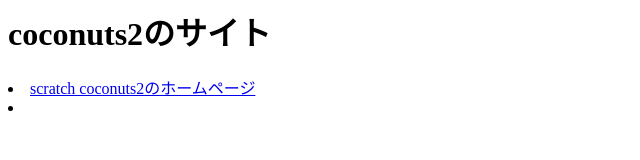
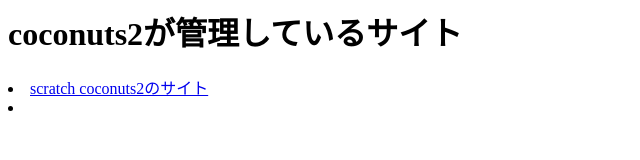
Before and after one commit to coconuts2/coconuts2.github.io, a plain HTML site: page index.html in a window 1280 px wide. Shown: the whole page, without its empty margins (0-640 px from the left). Drawn offline with Linux system fonts and the light colour scheme.

Commit message:
Update index.html

```diff
--- a/index.html
+++ b/index.html
@@ -1,2 +1,2 @@
-<h1>coconuts2のサイト</h1>
-<li><a href="scratch">scratch coconuts2のホームページ</a><li>
+<h1>coconuts2が管理しているサイト</h1>
+<li><a href="scratch">scratch coconuts2のサイト</a><li>
```
